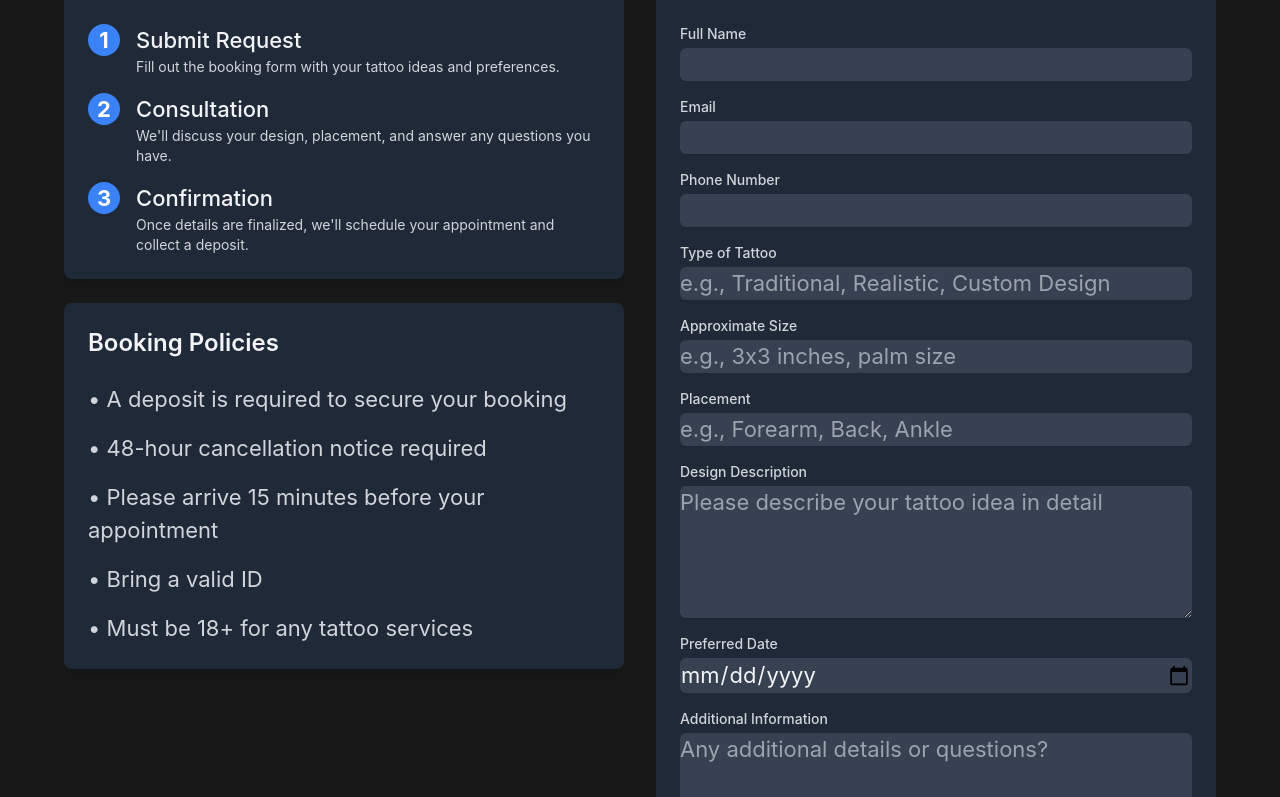
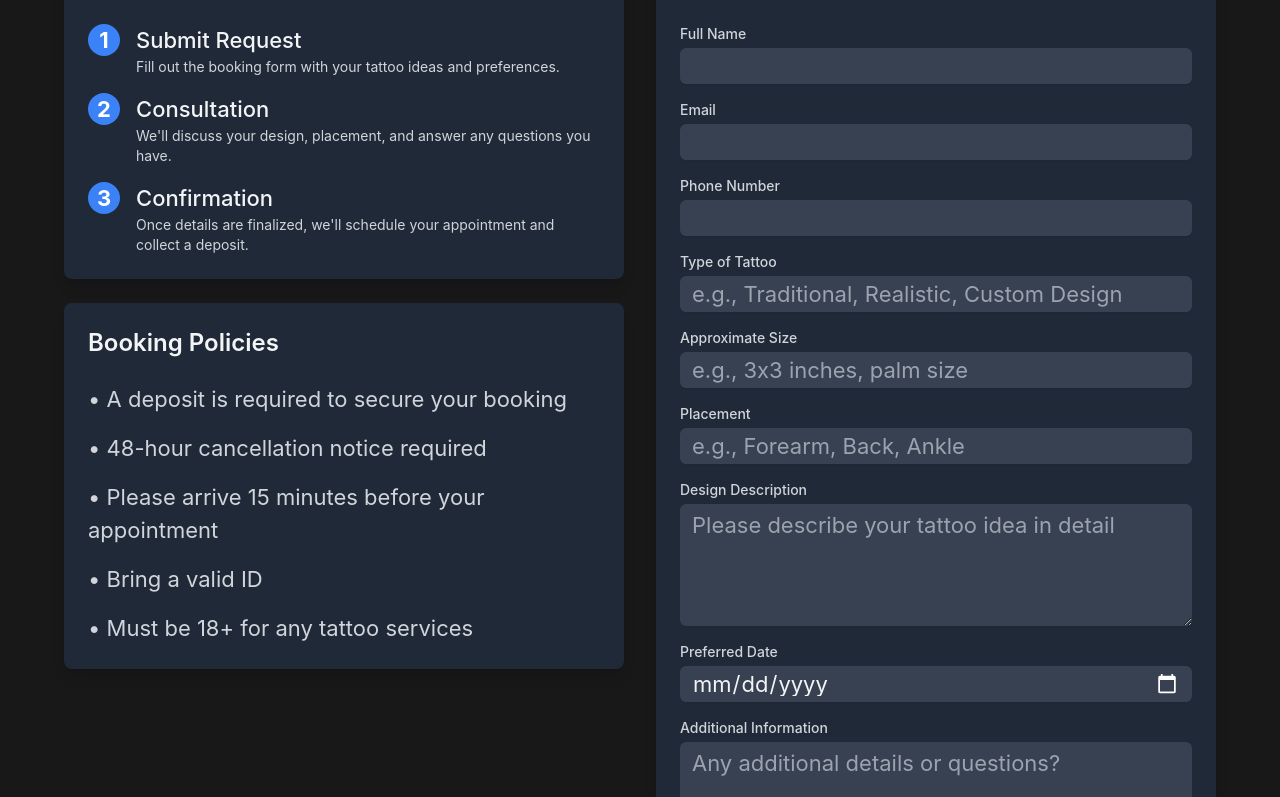
Before and after one commit to Alex-Bailon/ink-c-tatts, a Nuxt app: page /booking in a window 1280 px wide. Shown: the part 403-1200 px from the top of the page. Built offline with nearby package versions, Linux system fonts and the light colour scheme; a web font is replaced by a local one.

Commit message:
Update booking.vue

```diff
--- a/pages/booking.vue
+++ b/pages/booking.vue
@@ -133,7 +133,7 @@ const handleSubmit = async () => {
               id="name"
               v-model="bookingForm.name"
               required
-              class="mt-1 block w-full rounded-md bg-gray-700 border-gray-600 text-gray-100 shadow-sm focus:border-blue-500 focus:ring-blue-500"
+              class="mt-1 block w-full rounded-md bg-gray-700 border-gray-600 text-gray-100 shadow-sm focus:border-blue-500 focus:ring-blue-500 px-3 leading-none"
             >
           </div>
 
@@ -144,7 +144,7 @@ const handleSubmit = async () => {
               id="email"
               v-model="bookingForm.email"
               required
-              class="mt-1 block w-full rounded-md bg-gray-700 border-gray-600 text-gray-100 shadow-sm focus:border-blue-500 focus:ring-blue-500"
+              class="mt-1 block w-full rounded-md bg-gray-700 border-gray-600 text-gray-100 shadow-sm focus:border-blue-500 focus:ring-blue-500 px-3 leading-none"
             >
           </div>
 
@@ -155,7 +155,7 @@ const handleSubmit = async () => {
               id="phone"
               v-model="bookingForm.phone"
               required
-              class="mt-1 block w-full rounded-md bg-gray-700 border-gray-600 text-gray-100 shadow-sm focus:border-blue-500 focus:ring-blue-500"
+              class="mt-1 block w-full rounded-md bg-gray-700 border-gray-600 text-gray-100 shadow-sm focus:border-blue-500 focus:ring-blue-500 px-3 leading-none"
             >
           </div>
 
@@ -167,7 +167,7 @@ const handleSubmit = async () => {
               v-model="bookingForm.tattooType"
               required
               placeholder="e.g., Traditional, Realistic, Custom Design"
-              class="mt-1 block w-full rounded-md bg-gray-700 border-gray-600 text-gray-100 shadow-sm focus:border-blue-500 focus:ring-blue-500"
+              class="mt-1 block w-full rounded-md bg-gray-700 border-gray-600 text-gray-100 shadow-sm focus:border-blue-500 focus:ring-blue-500 px-3 leading-none"
             >
           </div>
 
@@ -179,7 +179,7 @@ const handleSubmit = async () => {
               v-model="bookingForm.size"
               required
               placeholder="e.g., 3x3 inches, palm size"
-              class="mt-1 block w-full rounded-md bg-gray-700 border-gray-600 text-gray-100 shadow-sm focus:border-blue-500 focus:ring-blue-500"
+              class="mt-1 block w-full rounded-md bg-gray-700 border-gray-600 text-gray-100 shadow-sm focus:border-blue-500 focus:ring-blue-500 px-3 leading-none"
             >
           </div>
 
@@ -191,7 +191,7 @@ const handleSubmit = async () => {
               v-model="bookingForm.placement"
               required
               placeholder="e.g., Forearm, Back, Ankle"
-              class="mt-1 block w-full rounded-md bg-gray-700 border-gray-600 text-gray-100 shadow-sm focus:border-blue-500 focus:ring-blue-500"
+              class="mt-1 block w-full rounded-md bg-gray-700 border-gray-600 text-gray-100 shadow-sm focus:border-blue-500 focus:ring-blue-500 px-3 leading-none"
             >
           </div>
 
@@ -203,7 +203,7 @@ const handleSubmit = async () => {
               rows="4"
               required
               placeholder="Please describe your tattoo idea in detail"
-              class="mt-1 block w-full rounded-md bg-gray-700 border-gray-600 text-gray-100 shadow-sm focus:border-blue-500 focus:ring-blue-500"
+              class="mt-1 block w-full rounded-md bg-gray-700 border-gray-600 text-gray-100 shadow-sm focus:border-blue-500 focus:ring-blue-500 px-3 py-2 leading-normal"
             ></textarea>
           </div>
 
@@ -214,7 +214,7 @@ const handleSubmit = async () => {
               id="preferredDate"
               v-model="bookingForm.preferredDate"
               required
-              class="mt-1 block w-full rounded-md bg-gray-700 border-gray-600 text-gray-100 shadow-sm focus:border-blue-500 focus:ring-blue-500"
+              class="mt-1 block w-full rounded-md bg-gray-700 border-gray-600 text-gray-400 shadow-sm focus:border-blue-500 focus:ring-blue-500 [color-scheme:dark] [&:not(:placeholder-shown)]:text-gray-100 px-3 leading-none"
             >
           </div>
 
@@ -225,7 +225,7 @@ const handleSubmit = async () => {
               v-model="bookingForm.additionalInfo"
               rows="3"
               placeholder="Any additional details or questions?"
-              class="mt-1 block w-full rounded-md bg-gray-700 border-gray-600 text-gray-100 shadow-sm focus:border-blue-500 focus:ring-blue-500"
+              class="mt-1 block w-full rounded-md bg-gray-700 border-gray-600 text-gray-100 shadow-sm focus:border-blue-500 focus:ring-blue-500 px-3 py-2 leading-normal"
             ></textarea>
           </div>
 
@@ -253,4 +253,12 @@ const handleSubmit = async () => {
 
 <style scoped>
 /* Add any custom styles here */
+input, select {
+  line-height: 1 !important;
+  height: 2.25rem;
+}
+
+textarea {
+  line-height: 1.2;
+}
 </style>
```
